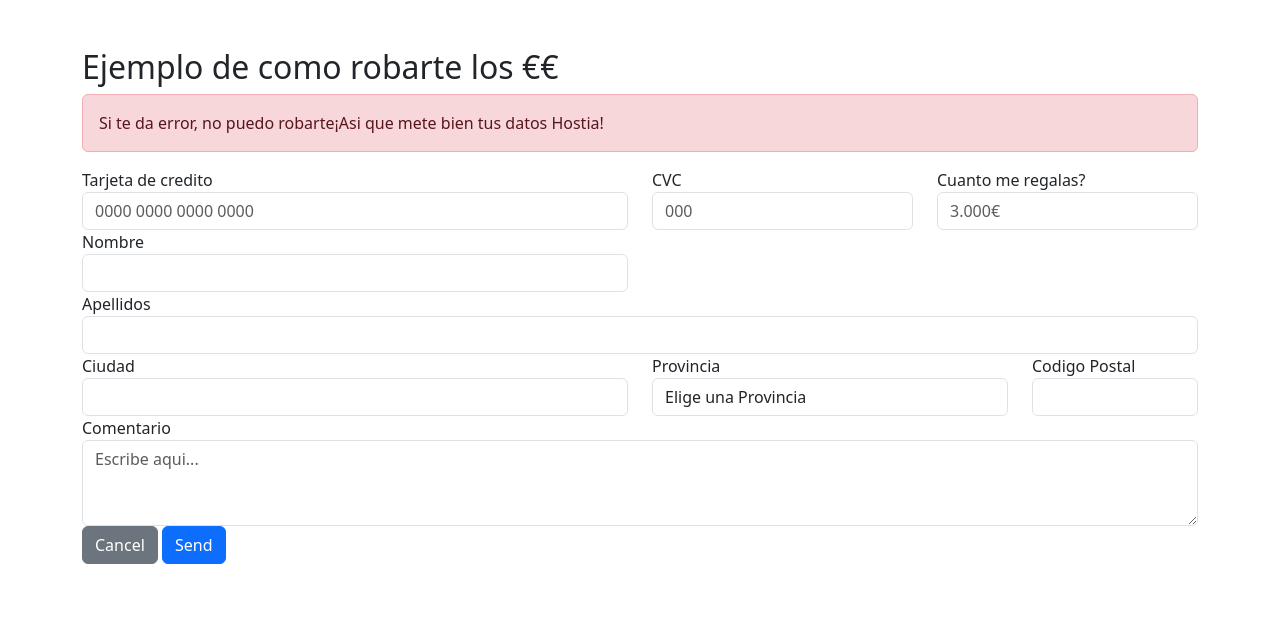
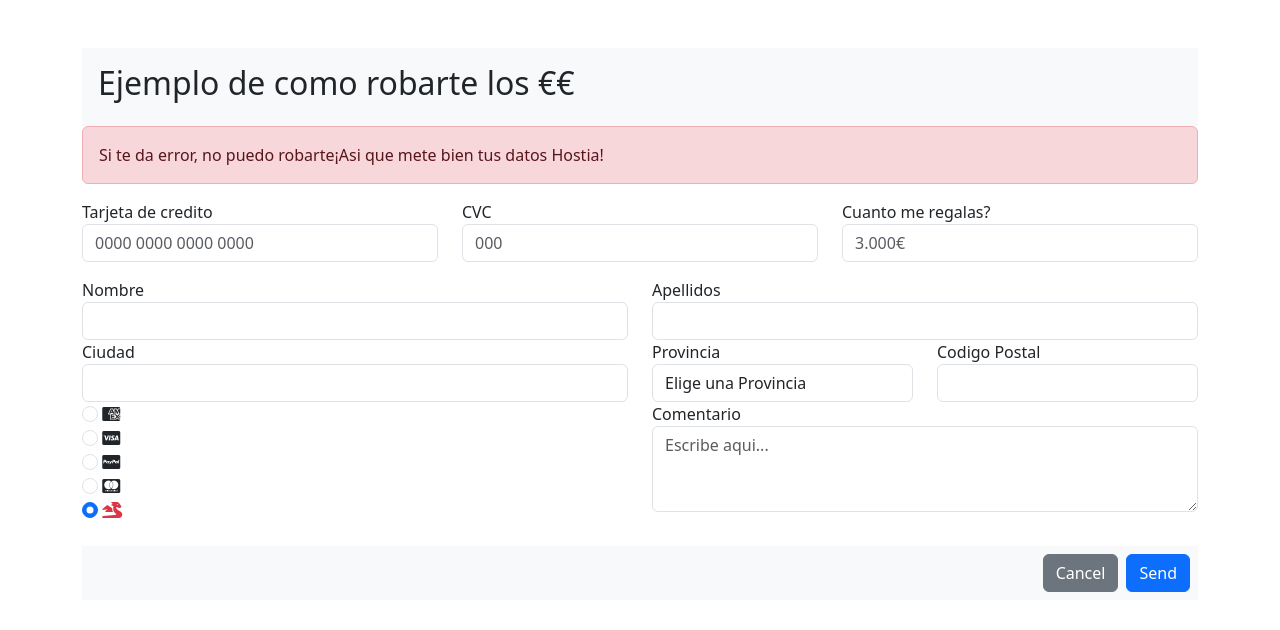
Before and after one commit to AaronCuadrado/formulario-de-cobro, a plain HTML site: page index.html in a window 1280 px wide. Drawn offline with nearby package versions, Linux system fonts and the light colour scheme.

Commit message:
First Commit

```diff
--- a/index.html
+++ b/index.html
@@ -13,41 +13,43 @@
 
 <body>
     <div class="container mt-5">
-        <h2>Ejemplo de como robarte los €€</h2>
+        <div class="bg-light p-3">
+            <h2>Ejemplo de como robarte los €€</h2>
+        </div>
         <div class="alert alert-danger" role="alert">
             Si te da error, no puedo robarte¡Asi que mete bien tus datos Hostia!
         </div>
         <form id="payment">
-            <div class="row">
-                <div class="group col-md-6">
+            <div class="row mb-3">
+                <div class=" col md-5">
                     <label for="cardNumber">Tarjeta de credito</label>
                     <input type="number" class="form-control" id="cardNumber" placeholder="0000 0000 0000 0000">
                 </div>
-                <div class="group col-md-3">
+                <div class=" col md-3">
                     <label for="cvc">CVC</label>
                     <input type="number" class="form-control" id="cvc" placeholder="000">
                 </div>
-                <div class="group col-md-3">
+                <div class="col md-4">
                     <label for="amount">Cuanto me regalas?</label>
                     <input type="text" class="form-control" id="amount" placeholder="3.000€">
                 </div>
             </div>
             <div class="row">
-                <div class="form-group col-md-6">
+                <div class="col md-5">
                     <label for="Nombre">Nombre</label>
                     <input type="text" class="form-control" id="Nombre">
                 </div>
-                <div class="form-group col-md6">
+                <div class="col md-5">
                     <label for="Apellido">Apellidos</label>
                     <input type="text" class="form-control" id="Apellido">
                 </div>
             </div>
             <div class="row">
-                <div class="group col-md-6">
+                <div class="col-6">
                     <label for="city">Ciudad</label>
                     <input type="text" class="form-control" id="city">
                 </div>
-                <div class="form-group col-md-4">
+                <div class="col-3">
                     <label for="state">Provincia</label>
                     <select id="state" class="form-control">
                         <option selected>Elige una Provincia</option>
@@ -104,17 +106,55 @@
                         <option>Melilla</option>
                     </select>
                 </div>
-                <div class="group col-md-2">
+                <div class="col-3">
                     <label for="postalCode">Codigo Postal</label>
                     <input type="text" class="form-control" id="postalCode">
                 </div>
             </div>
-            <div class="group">
-                <label for="message">Comentario</label>
-                <textarea class="form-control" id="message" rows="3" placeholder="Escribe aqui..."></textarea>
+            <div class="row">
+                <div class="col-6">
+                    <div>
+                        <input class="form-check-input" type="radio" name="flexRadioDefault" id="flexRadioDefault1">
+                        <label class="form-check-label" for="flexRadioDefault1">
+                            <i class="fa-brands fa-cc-amex"></i>
+                        </label>
+                    </div>
+
+                    <div>
+                        <input class="form-check-input" type="radio" name="flexRadioDefault" id="flexRadioDefault2"
+                            checked>
+                        <label class="form-check-label" for="flexRadioDefault2">
+                            <i class="fa-brands fa-cc-visa"></i>
+                        </label>
+                    </div>
+                    <div>
+                        <input class="form-check-input" type="radio" name="flexRadioDefault" id="flexRadioDefault1">
+                        <label class="form-check-label" for="flexRadioDefault1">
+                            <i class="fa-brands fa-cc-paypal"></i>
+                        </label>
+                    </div>
+                    <div>
+                        <input class="form-check-input" type="radio" name="flexRadioDefault" id="flexRadioDefault2"
+                            checked>
+                        <label class="form-check-label" for="flexRadioDefault2">
+                            <i class="fa-brands fa-cc-mastercard"></i>
+                        </label>
+                    </div>
+                    <div>
+                        <input class="form-check-input" type="radio" name="flexRadioDefault" id="flexRadioDefault2"
+                            checked>
+                        <label class="form-check-label" for="flexRadioDefault2">
+                            <i class="fa-solid fa-dragon text-danger"></i>
+                        </label>
+                    </div>
+                </div>
+                <div class="col-6">
+                    <label for="message">Comentario</label>
+                    <textarea class="form-control" id="message" rows="3" placeholder="Escribe aqui..."></textarea>
+                </div>
             </div>
-            <div class="inferior">
-                <button type="button" class="btn btn-secondary" onclick="cancelForm()">Cancel</button>
+            <div class="inferior bg-light d-flex justify-content-end gap-2 p-2 mt-4">
+                <button type="button" class="btn btn-secondary">Cancel</button>
                 <button type="submit" class="btn btn-primary">Send</button>
             </div>
 
```
